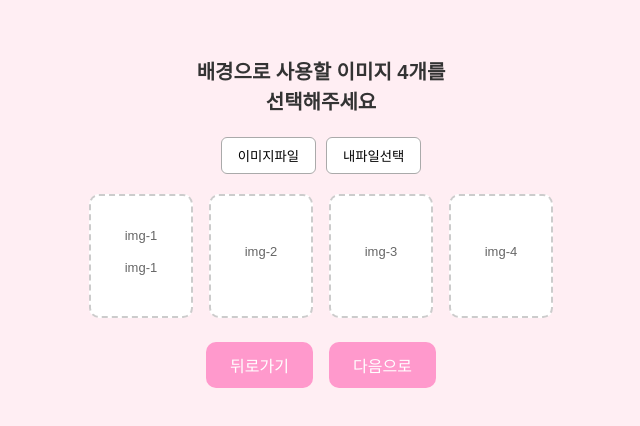
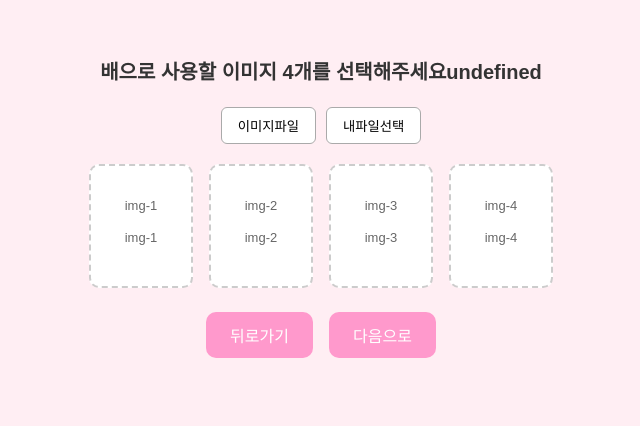
Before and after one commit to xeon-243859/ppongtok-app, a React (Vite) app: page /image/select in a window 1280 px wide. Shown: the top 426 px of the page, without its empty margins (319-959 px from the left). Built offline with nearby package versions, Linux system fonts and the light colour scheme.

Commit message:
fix: 이미지 선택 순서대로 저장 및 문구 수정

```diff
--- a/src/pages/ImageSelectPage.jsx
+++ b/src/pages/ImageSelectPage.jsx
@@ -1,3 +1,4 @@
+// src/pages/ImageSelectPage.jsx
 import React, { useEffect, useRef, useState } from "react";
 import { useNavigate } from "react-router-dom";
 import "./ImageSelectPage.css";
@@ -5,10 +6,38 @@ import "./ImageSelectPage.css";
 const ImageSelectPage = () => {
   const navigate = useNavigate();
   const fileInputRef = useRef(null);
-  const [img1, setImg1] = useState("");
+
+  const [img1, setImg1] = useState(localStorage.getItem("img-1") || "");
+  const [img2, setImg2] = useState(localStorage.getItem("img-2") || "");
+  const [img3, setImg3] = useState(localStorage.getItem("img-3") || "");
+  const [img4, setImg4] = useState(localStorage.getItem("img-4") || "");
+
+  const [displayText, setDisplayText] = useState("");
+  const fullText = "배경으로 사용할 이미지 4개를 선택해주세요";
+
+  // 타자 효과
+  useEffect(() => {
+    let index = 0;
+    const interval = setInterval(() => {
+      setDisplayText((prev) => prev + fullText[index]);
+      index++;
+      if (index === fullText.length) clearInterval(interval);
+    }, 50);
+    return () => clearInterval(interval);
+  }, []);
+
+  // 자동 순번 할당
+  const getNextEmptySlot = () => {
+    if (!img1) return "img-1";
+    if (!img2) return "img-2";
+    if (!img3) return "img-3";
+    if (!img4) return "img-4";
+    return "img-1"; // 다시 덮어쓰기
+  };
 
   const handleImageFile = () => {
-    localStorage.setItem("selected-slot", "img-1");
+    const nextSlot = getNextEmptySlot();
+    localStorage.setItem("selected-slot", nextSlot);
     navigate("/image/theme");
   };
 
@@ -22,25 +51,20 @@ const ImageSelectPage = () => {
 
     const reader = new FileReader();
     reader.onloadend = () => {
-      localStorage.setItem("img-1", reader.result);
-      setImg1(reader.result);
+      const nextSlot = getNextEmptySlot();
+      localStorage.setItem(nextSlot, reader.result);
+
+      if (nextSlot === "img-1") setImg1(reader.result);
+      if (nextSlot === "img-2") setImg2(reader.result);
+      if (nextSlot === "img-3") setImg3(reader.result);
+      if (nextSlot === "img-4") setImg4(reader.result);
     };
     reader.readAsDataURL(file);
   };
 
-  useEffect(() => {
-    const storedImg1 = localStorage.getItem("img-1");
-    if (storedImg1) {
-      setImg1(storedImg1);
-    }
-  }, []);
-
   return (
     <div className="image-select-container">
-      <h2>
-        <div>배경으로 사용할 이미지 4개를</div>
-        <div>선택해주세요</div>
-      </h2>
+      <h2>{displayText}</h2>
 
       <div className="file-button-group">
         <button onClick={handleImageFile}>이미지파일</button>
@@ -59,9 +83,18 @@ const ImageSelectPage = () => {
           {img1 ? <img src={img1} alt="img-1" /> : <p>img-1</p>}
           <p>img-1</p>
         </div>
-        <div className="image-slot"><p>img-2</p></div>
-        <div className="image-slot"><p>img-3</p></div>
-        <div className="image-slot"><p>img-4</p></div>
+        <div className="image-slot">
+          {img2 ? <img src={img2} alt="img-2" /> : <p>img-2</p>}
+          <p>img-2</p>
+        </div>
+        <div className="image-slot">
+          {img3 ? <img src={img3} alt="img-3" /> : <p>img-3</p>}
+          <p>img-3</p>
+        </div>
+        <div className="image-slot">
+          {img4 ? <img src={img4} alt="img-4" /> : <p>img-4</p>}
+          <p>img-4</p>
+        </div>
       </div>
 
       <div className="button-group">
--- a/src/pages/ImageThemePage.jsx
+++ b/src/pages/ImageThemePage.jsx
@@ -6,10 +6,12 @@ import "./ImageThemePage.css";
 const ImageThemePage = () => {
   const navigate = useNavigate();
 
-  const handleSelect = (slot, imagePath) => {
+  const handleSelect = (imagePath) => {
+    const slot = localStorage.getItem("selected-slot") || "img-1";
     localStorage.setItem(slot, imagePath);
     navigate("/image/select");
   };
+
 
   return (
     <div className="image-theme-container">
```
